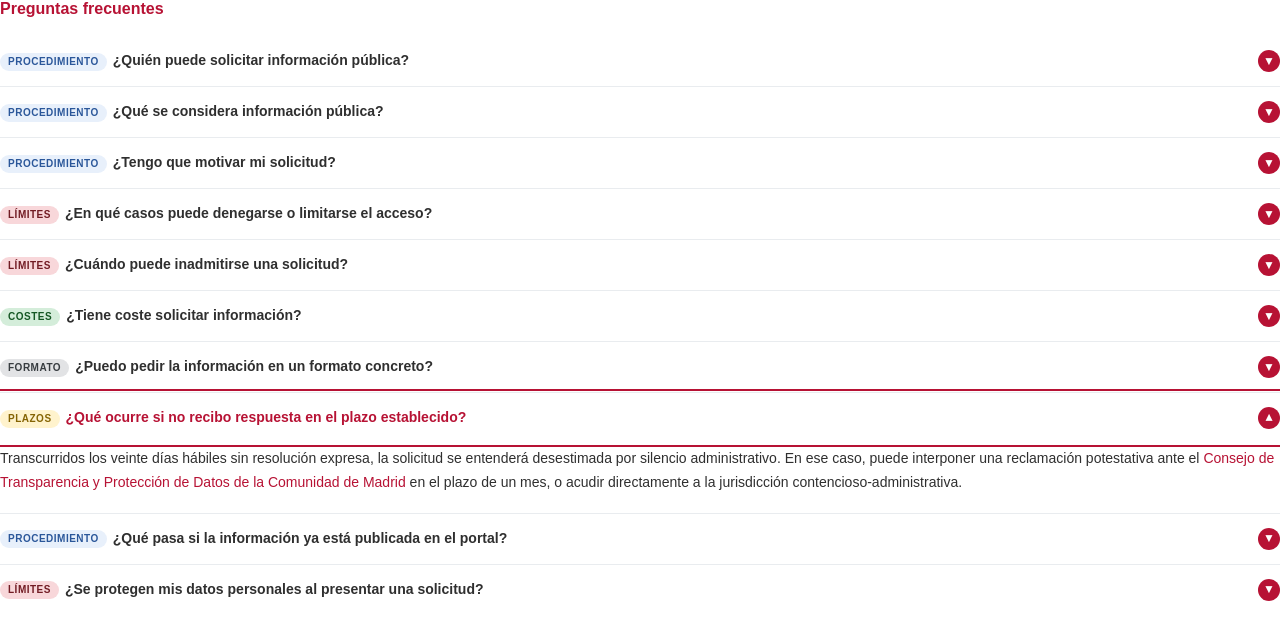
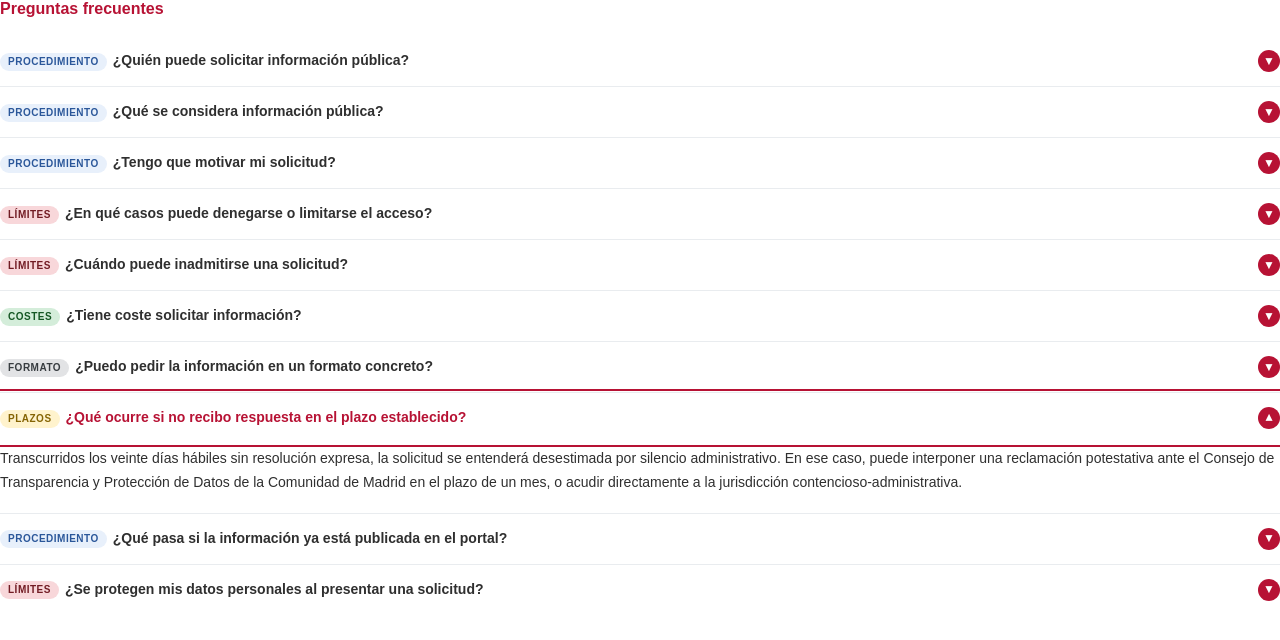
Before and after one commit to ucm-transparencia/preguntas-frecuentes, a plain HTML site: page index.html in a window 1280 px wide. Both pictures are taken after a click on the button 640 px from the left and 418 px from the top of the page. Drawn offline with Linux system fonts and the light colour scheme.

Commit message:
Update index.html

```diff
--- a/index.html
+++ b/index.html
@@ -204,7 +204,7 @@
       <span class="faq-icono" aria-hidden="true">▼</span>
     </button>
     <div class="faq-respuesta" id="faq8" role="region" aria-labelledby="faq8-btn">
-      Transcurridos los veinte días hábiles sin resolución expresa, la solicitud se entenderá desestimada por silencio administrativo. En ese caso, puede interponer una reclamación potestativa ante el <a href="https://www.comunidad.madrid/consejo-transparencia" target="_blank" rel="noopener">Consejo de Transparencia y Protección de Datos de la Comunidad de Madrid</a> en el plazo de un mes, o acudir directamente a la jurisdicción contencioso-administrativa.
+      Transcurridos los veinte días hábiles sin resolución expresa, la solicitud se entenderá desestimada por silencio administrativo. En ese caso, puede interponer una reclamación potestativa ante el <a style="color: #2f2f2f; text-decoration: none; word-wrap: break-word;" href="https://www.comunidad.madrid/consejo-transparencia" target="_blank" rel="noopener">Consejo de Transparencia y Protección de Datos de la Comunidad de Madrid</a> en el plazo de un mes, o acudir directamente a la jurisdicción contencioso-administrativa.
     </div>
   </div>
 
```
